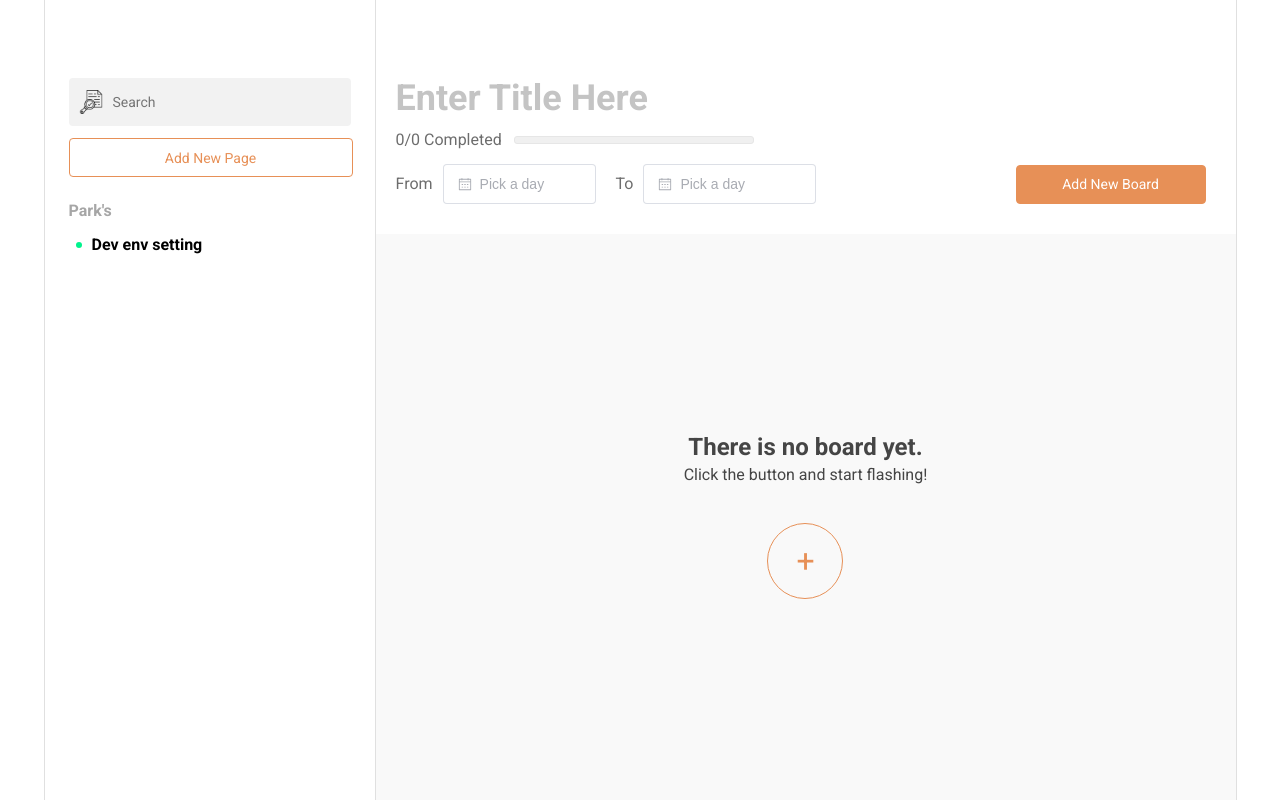
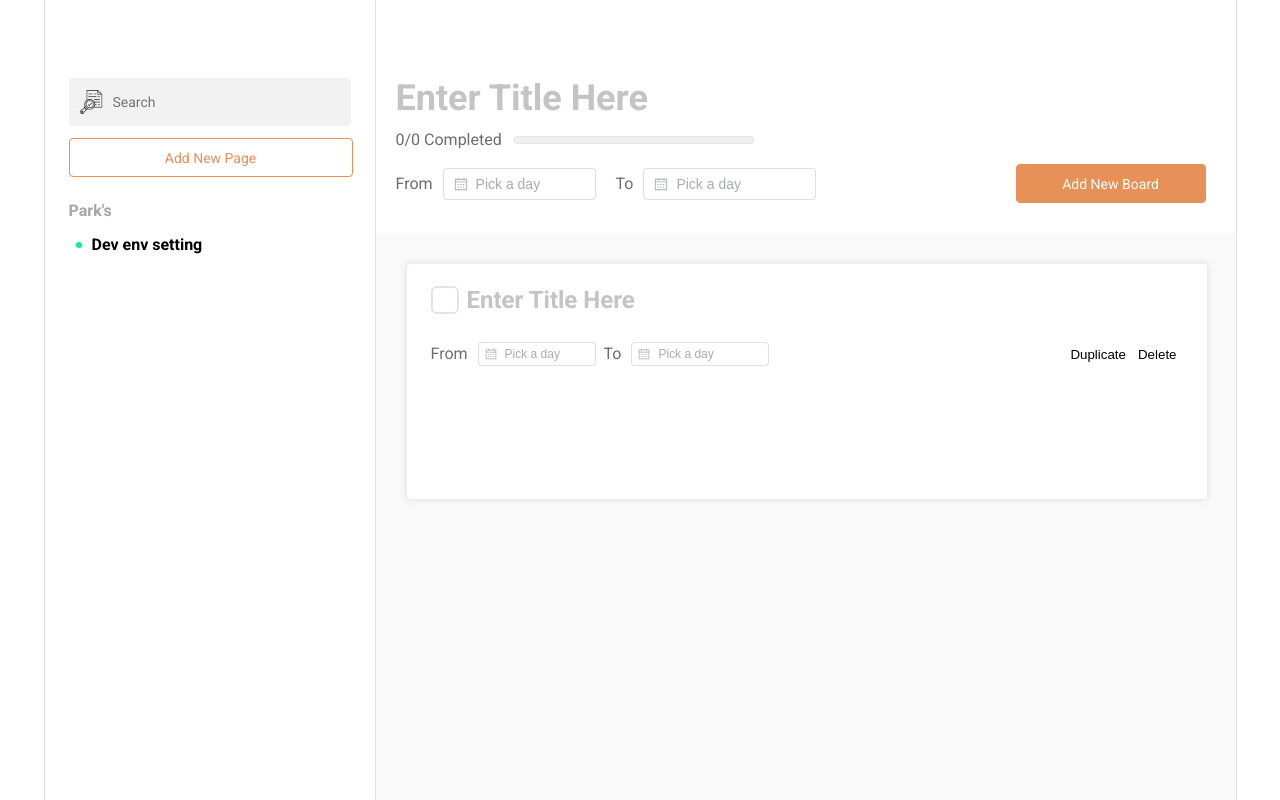
Before and after one commit to SON7AE/PortFolio_TodoBoard, a Vue app: page /#/ in a window 1280 px wide. Built offline with nearby package versions, Linux system fonts and the light colour scheme.

Commit message:
4. Add New Board 생성 UI 작업

```diff
--- a/src/components/atoms/ButtonBasic.vue
+++ b/src/components/atoms/ButtonBasic.vue
@@ -1,18 +1,47 @@
 <template>
-    <button class="button-basic">
-        {{ data }}
+    <button :class="{ delete: isDelete }" class="button-basic">
+        {{ label }}
     </button>
 </template>
 
 <script>
+import { computed } from '@vue/reactivity';
 export default {
     props: {
-        data: {
+        label: {
             type: String,
             required: true,
         },
     },
+    setup(props) {
+        const isDelete = computed(() => {
+            if (props.label === 'Delete') true;
+        });
+
+        return {
+            isDelete,
+        };
+    },
 };
 </script>
 
-<style></style>
+<style lang="scss" scoped>
+@import '~/assets/scss/main.scss';
+
+.button-basic {
+    outline: 0;
+    border: 0;
+    background: transparent;
+    cursor: pointer;
+
+    &__active {
+        &:hover {
+            color: red;
+        }
+    }
+
+    &:hover {
+        color: #00f38d;
+    }
+}
+</style>
--- a/src/components/atoms/Calendar.vue
+++ b/src/components/atoms/Calendar.vue
@@ -1,5 +1,5 @@
 <template>
-    <div class="calendar">
+    <div class="calendar" :style="{ width: length }">
         <span class="calendar__label">
             <slot name="label"></slot>
         </span>
@@ -11,11 +11,22 @@
 import { ref } from '@vue/reactivity';
 
 export default {
+    props: {
+        size: {
+            type: String,
+            required: true,
+            default: 'large',
+        },
+        length: {
+            type: String,
+            required: true,
+            default: '200px',
+        },
+    },
     setup() {
         const value1 = ref('');
-        const size = ref('large');
 
-        return { value1, size };
+        return { value1 };
     },
 };
 </script>
@@ -27,7 +38,6 @@ export default {
     display: flex;
     align-items: center;
 
-    width: 200px;
     gap: 10px;
 
     &__label {
--- /dev/null
+++ b/src/components/atoms/CheckBox.vue
@@ -0,0 +1,62 @@
+<template>
+    <div class="round">
+        <input type="checkbox" id="checkbox" />
+        <label for="checkbox"></label>
+    </div>
+</template>
+
+<script>
+export default {};
+</script>
+
+<style>
+.round {
+    position: relative;
+}
+
+.round label {
+    width: 24px;
+    height: 24px;
+
+    background-color: #fff;
+    border: 2px solid #e4e4e4;
+    border-radius: 6px;
+    cursor: pointer;
+
+    position: absolute;
+    top: -5px;
+    left: 0;
+}
+
+.round label:after {
+    width: 12px;
+    height: 6px;
+
+    border: 2px solid #fff;
+    border-top: none;
+    border-right: none;
+    content: '';
+
+    position: absolute;
+    top: 6px;
+    left: 6px;
+
+    transform: rotate(-45deg);
+    opacity: 0;
+}
+
+.round input[type='checkbox'] {
+    visibility: hidden;
+}
+
+.round input[type='checkbox']:checked + label {
+    background-color: #00f38d;
+    border-color: #00f38d;
+    border-radius: 50%;
+    transition: 0.2s ease-in-out;
+}
+
+.round input[type='checkbox']:checked + label:after {
+    opacity: 1;
+}
+</style>
--- a/src/components/molecules/main/created/Index.vue
+++ b/src/components/molecules/main/created/Index.vue
@@ -1,16 +1,18 @@
 <template>
     <div class="created">
-        <MainCreatedHeader />
-        <MainCreatedMain />
+        <MainCreatedPageHeader />
+        <!-- <MainCreatedPageMain /> -->
+        <MainCreatedBoardIndex />
     </div>
 </template>
 
 <script>
-import MainCreatedHeader from '~/components/molecules/main/created/Header.vue';
-import MainCreatedMain from '~/components/molecules/main/created/Main.vue';
+import MainCreatedPageHeader from '~/components/molecules/main/created/page/Header.vue';
+import MainCreatedPageMain from '~/components/molecules/main/created/page/Main.vue';
+import MainCreatedBoardIndex from '~/components/molecules/main/created/board/Index.vue';
 
 export default {
-    components: { MainCreatedHeader, MainCreatedMain },
+    components: { MainCreatedPageHeader, MainCreatedPageMain, MainCreatedBoardIndex },
 };
 </script>
 
@@ -24,5 +26,7 @@ export default {
 
     width: 100%;
     height: 100%;
+
+    background: #f9f9f9;
 }
 </style>
--- /dev/null
+++ b/src/components/molecules/main/created/board/Header.vue
@@ -0,0 +1,40 @@
+<template>
+    <header class="header">
+        <CheckBox />
+        <span class="header__title">Enter Title Here</span>
+    </header>
+</template>
+
+<script>
+import CheckBox from '~/components/atoms/CheckBox.vue';
+
+export default {
+    components: {
+        CheckBox,
+    },
+};
+</script>
+
+<style lang="scss" scoped>
+@import '~/assets/scss/main.scss';
+
+.header {
+    display: flex;
+    align-items: center;
+
+    &__title {
+        flex-grow: 1;
+
+        border: 0;
+        outline: 0;
+
+        background: transparent;
+        font-family: 'Roboto', sans-serif;
+        font-size: 24px;
+        font-weight: 600;
+        color: #c4c4c4;
+
+        margin-left: 16px;
+    }
+}
+</style>
--- /dev/null
+++ b/src/components/molecules/main/created/board/Index.vue
@@ -0,0 +1,41 @@
+<template>
+    <div class="board">
+        <MainCreatedBoardHeader />
+        <MainCreatedBoardMain />
+    </div>
+</template>
+
+<script>
+import MainCreatedBoardHeader from '~/components/molecules/main/created/board/Header.vue';
+import MainCreatedBoardMain from '~/components/molecules/main/created/board/Main.vue';
+
+export default {
+    components: { MainCreatedBoardHeader, MainCreatedBoardMain },
+};
+</script>
+
+<style lang="scss" scoped>
+@import '~/assets/scss/main.scss';
+
+.board {
+    display: flex;
+    flex-direction: column;
+
+    width: calc(100% - 108px);
+    height: 187px;
+
+    padding: 24px;
+    gap: 30px;
+
+    background: #ffffff;
+    border: 1px solid #ededed;
+    box-shadow: 0px 0px 6px rgba(0, 0, 0, 0.1);
+    border-radius: 4px;
+
+    margin: 30px 30px 0 30px;
+}
+.select-box {
+    display: flex;
+    align-items: center;
+}
+</style>
--- /dev/null
+++ b/src/components/molecules/main/created/board/Main.vue
@@ -0,0 +1,39 @@
+<template>
+    <div class="main">
+        <div class="main__date">
+            <Calendar size="small" length="165px" style="outline: none">
+                <template #label>From</template>
+            </Calendar>
+            <Calendar size="small" length="165px">
+                <template #label>To</template>
+            </Calendar>
+        </div>
+        <div class="main__button">
+            <ButtonBasic :label="'Duplicate'" />
+            <ButtonBasic :label="'Delete'" />
+        </div>
+    </div>
+</template>
+
+<script>
+import Calendar from '~/components/atoms/Calendar.vue';
+import ButtonBasic from '~/components/atoms/ButtonBasic.vue';
+
+export default { components: { Calendar, ButtonBasic } };
+</script>
+
+<style lang="scss" scoped>
+@import '~/assets/scss/main.scss';
+
+.main {
+    display: flex;
+    align-items: center;
+    justify-content: space-between;
+
+    &__date {
+        display: flex;
+        align-items: center;
+        gap: 8px;
+    }
+}
+</style>
--- a/src/components/molecules/main/created/Header.vue
+++ b/src/components/molecules/main/created/page/Header.vue
@@ -1,17 +1,17 @@
 <template>
     <header class="header">
         <span class="header__title">Enter Title Here</span>
-        <MainCreatedProgress />
+        <MainCreatedPageProgress />
         <div class="header__footer">
             <div class="header__footer__date">
-                <Calendar>
+                <Calendar size="mini" length="200px">
                     <template #label>From</template>
                 </Calendar>
-                <Calendar>
+                <Calendar size="mini" length="200px">
                     <template #label>To</template>
                 </Calendar>
             </div>
-            <CreateBoardButton class="header__footer__button">
+            <CreateBoardButton class="header__footer__button" @click="createBoard">
                 <template #label>Add New Board</template>
             </CreateBoardButton>
         </div>
@@ -21,10 +21,17 @@
 <script>
 import Calendar from '~/components/atoms/Calendar.vue';
 import CreateBoardButton from '~/components/atoms/CreateBoardButton.vue';
-import MainCreatedProgress from '~/components/molecules/main/created/Progress.vue';
+import MainCreatedPageProgress from '~/components/molecules/main/created/page/Progress.vue';
 
 export default {
-    components: { Calendar, CreateBoardButton, MainCreatedProgress },
+    components: { Calendar, CreateBoardButton, MainCreatedPageProgress },
+    setup() {
+        const createBoard = () => {
+            console.log('버튼이 클릭되었습니다.');
+        };
+
+        return { createBoard };
+    },
 };
 </script>
 
@@ -39,6 +46,7 @@ export default {
 
     padding: 80px 30px 30px 20px;
     gap: 16px;
+    background-color: #ffffff;
 
     &__title {
         font-family: 'Roboto', sans-serif;
```
Also changed, not shown: src/components/molecules/main/created/page/Content.vue (added), src/components/molecules/main/created/page/Main.vue (renamed from src/components/molecules/main/created/Main.vue), src/components/molecules/main/created/page/Progress.vue (renamed from src/components/molecules/main/created/Progress.vue).
